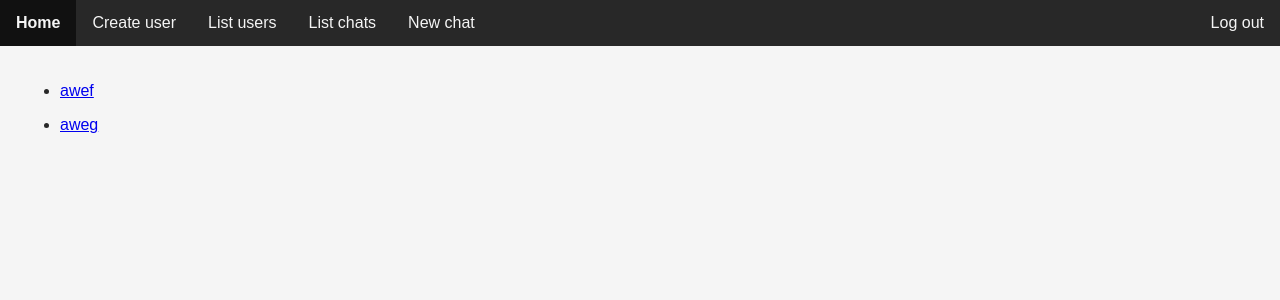
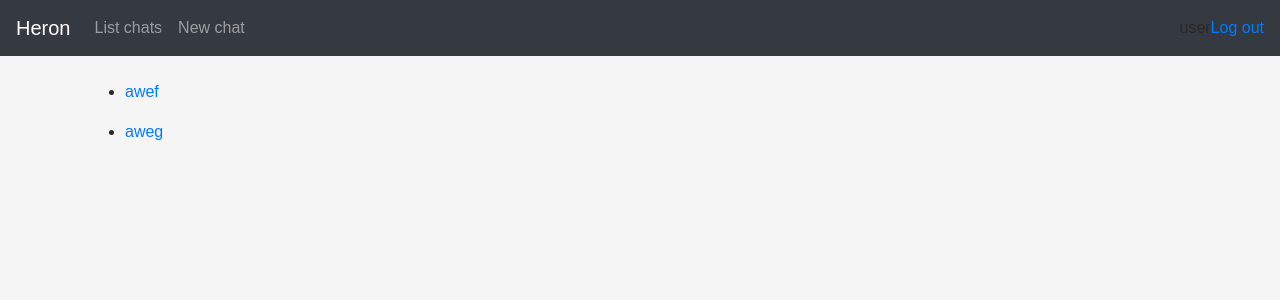
Before and after one commit to kjarkko/Heron, a Flask app: page /chats/all in a window 1280 px wide. Shown: the top 300 px of the page. Run offline with Flask 2, Linux system fonts and the light colour scheme; a user stored in the database is signed in; data comes from the database, SQL or seed files in the repository; both versions use the stored data as it was after the commit; some libraries are stand-ins or nearby versions.

Commit message:
now with bootstrap

```diff
--- a/application/templates/layout.html
+++ b/application/templates/layout.html
@@ -3,6 +3,7 @@
   <head>
     <meta charset="utf-8">
     <title>Heron</title>
+    <link rel="stylesheet" href="https://maxcdn.bootstrapcdn.com/bootstrap/4.0.0/css/bootstrap.min.css" integrity="sha384-Gn5384xqQ1aoWXA+058RXPxPg6fy4IWvTNh0E263XmFcJlSAwiGgFAW/dAiS6JXm" crossorigin="anonymous">
   </head>
 
   <style type="text/css">
@@ -18,14 +19,15 @@
   <body>
       {% include 'topnav.html' %}
       <div class="page">
-        <style type="text/css">
-          .page {
-            padding: 20px;
-            top: 20px;
-          }
-        </style>
-        {% block body %}
-        {% endblock %}
+
+        <main role="main" class="container">
+          {% block body %}
+          {% endblock %}
+        </main>
+
+        <script src="https://code.jquery.com/jquery-3.2.1.slim.min.js" integrity="sha384-KJ3o2DKtIkvYIK3UENzmM7KCkRr/rE9/Qpg6aAZGJwFDMVNA/GpGFF93hXpG5KkN" crossorigin="anonymous"></script>
+        <script src="https://cdnjs.cloudflare.com/ajax/libs/popper.js/1.12.9/umd/popper.min.js" integrity="sha384-ApNbgh9B+Y1QKtv3Rn7W3mgPxhU9K/ScQsAP7hUibX39j7fakFPskvXusvfa0b4Q" crossorigin="anonymous"></script>
+        <script src="https://maxcdn.bootstrapcdn.com/bootstrap/4.0.0/js/bootstrap.min.js" integrity="sha384-JZR6Spejh4U02d8jOt6vLEHfe/JQGiRRSQQxSfFWpi1MquVdAyjUar5+76PVCmYl" crossorigin="anonymous"></script>
       </div>
   </body>
 </html>
--- a/application/templates/topnav.html
+++ b/application/templates/topnav.html
@@ -1,44 +1,31 @@
-<div class="topnav">
-  <style type="text/css">
-    .topnav {
-      background-color: #282828;
-    }
-    .topnav ul {
-      list-style-type: none;
-      margin: 0;
-      padding: 0;
-      overflow: hidden;
-    }
-    .topnav li {
-      float: left;
-    }
-    .topnav li.right{
-      float: right;
-    }
-    .topnav li a {
-      display: block;
-      color: #f5f5f5;
-      padding: 14px 16px;
-      text-align: center;
-      text-decoration: none;
-    }
-    .topnav li a:hover {
-      background-color: #111;
-    }
-  </style>
+<nav class="navbar navbar-expand-md navbar-dark bg-dark mb-4">
+	<a class="navbar-brand" href="#">Heron</a>
+	<button class="navbar-toggler" type="button" data-toggle="collapse" data-target="#navbarCollapse" aria-controls="navbarCollapse" aria-expanded="false" aria-label="Toggle navigation">
+          <span class="navbar-toggler-icon"></span>
+  </button>
 
-  <ul>
-    <li><a href="{{ url_for('index') }}"><b>Home</b></a></li>
-    <li><a href="{{ url_for('users_new') }}">Create user</a></li>
-    <li><a href="{{ url_for('users_all') }}">List users</a></li>
-    <li><a href="{{ url_for('chats_all') }}">List chats</a></li>
-    <li><a href="{{ url_for('chats_create') }}">New chat</a></li>
-    <li class="right">
+	<div class="collapse navbar-collapse" id="navbarCollapse">
+    <ul class="navbar-nav mr-auto">
       {% if current_user.is_authenticated %}
+        <li class="nav-item">
+          <a class="nav-link" href="{{ url_for('chats_all') }}">List chats</a>
+        </li>
+        <li class="nav-item">
+            <a class="nav-link" href="{{ url_for('chats_create') }}">New chat</a>
+        </li>
+      {% else %}
+        <li class="nav-item">
+          <a class="nav-link" href="{{ url_for('users_new') }}">Create user</a>
+        </li>
+      {% endif %}
+    </ul>
+    <div class="form-inline mt-2 mt-md-0">
+      {% if current_user.is_authenticated %}
+        {{ current_user.username }}
         <a href="{{ url_for('users_logout') }}">Log out</a>
       {% else %}
         <a href="{{ url_for('users_login') }}">Log in</a>
       {% endif %}
-    </li>
-  </ul>
-</div>
+    </div>
+	</div>
+</nav>
--- a/application/users/models.py
+++ b/application/users/models.py
@@ -1,7 +1,5 @@
 from application import db
 from application.models import Base
-
-_CTIME = db.func.current_timestamp
 
 
 class User(Base):
```
Also changed, not shown: application/database.db.
